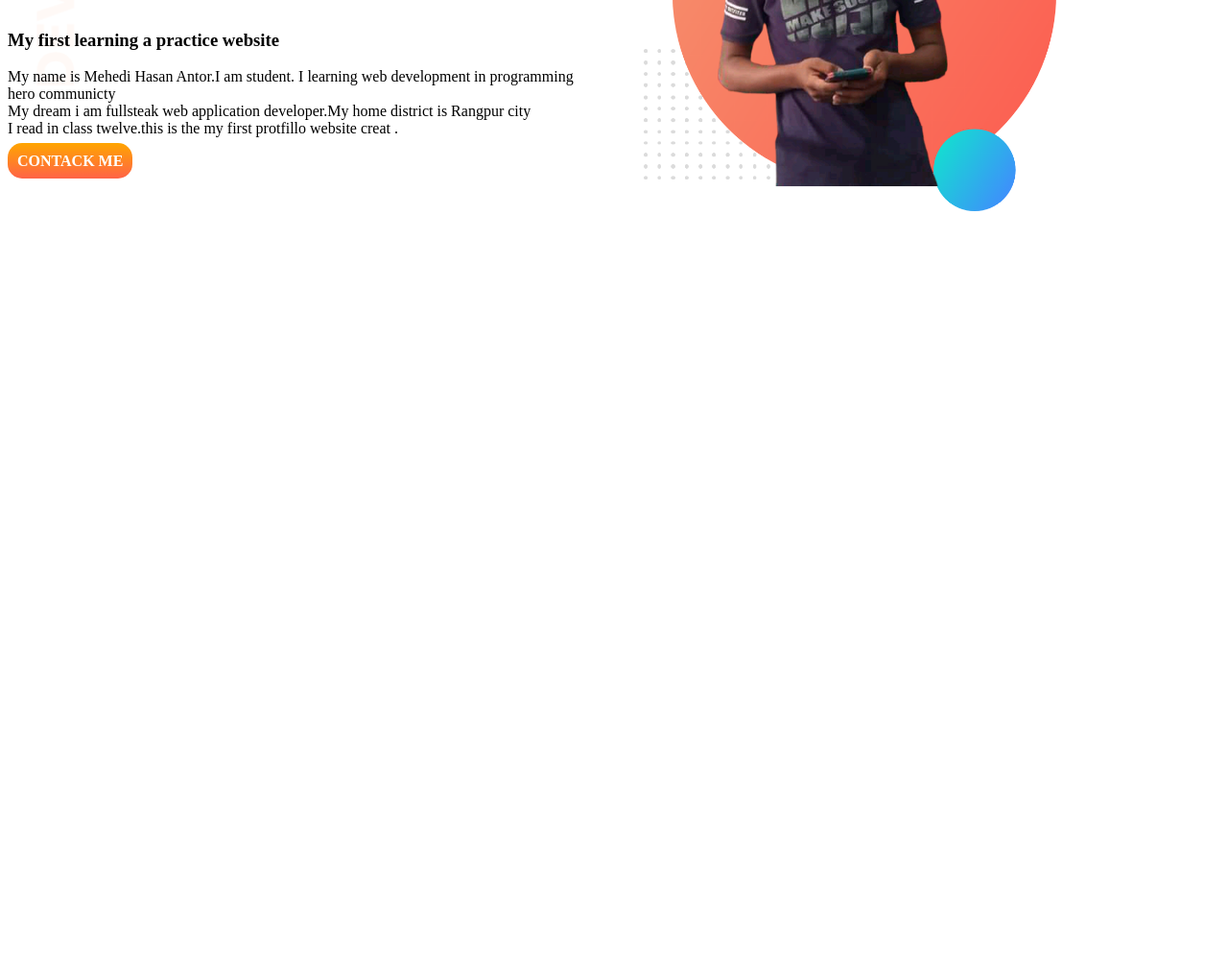
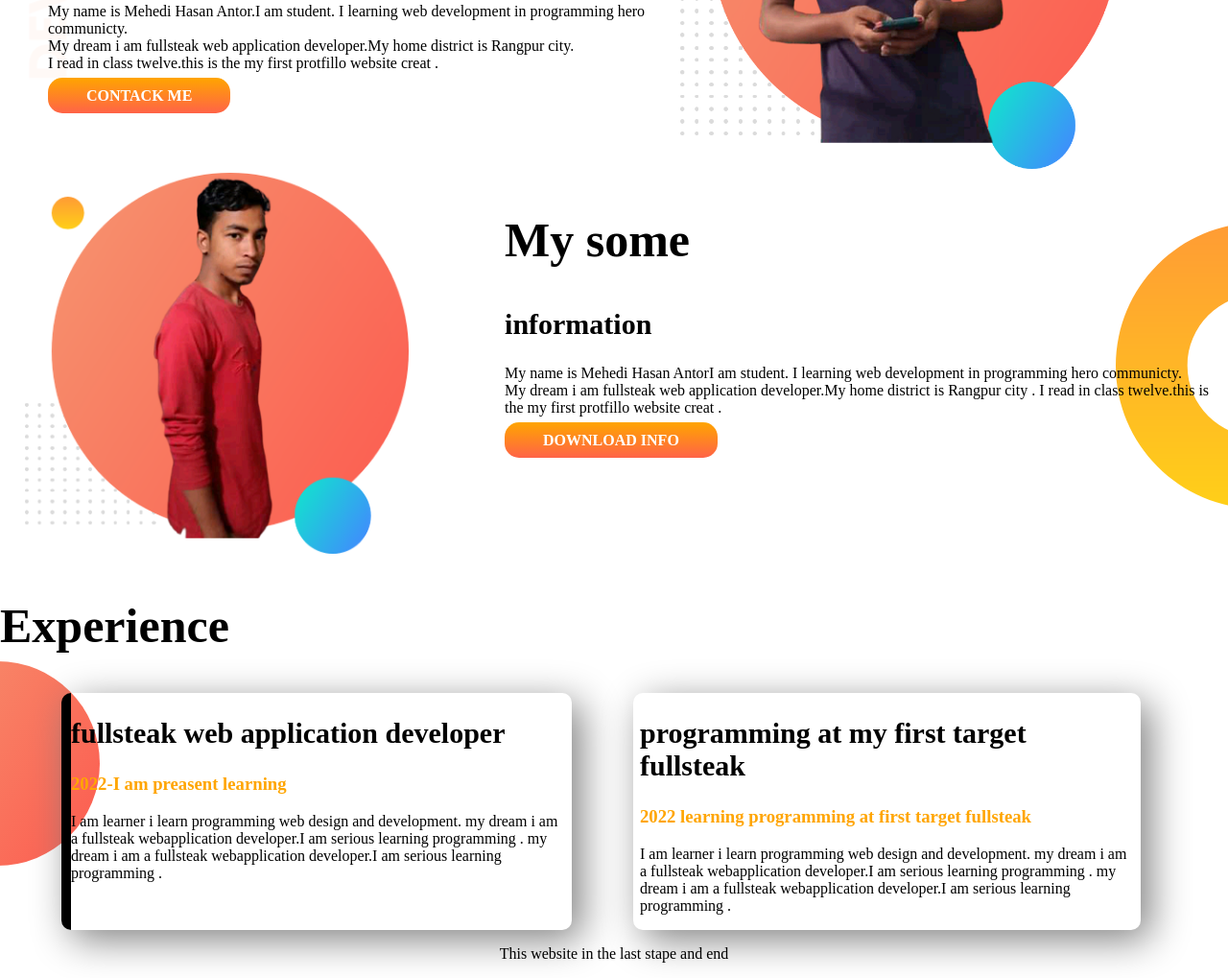
Before and after one commit to mehedihasana/developer-me, a plain HTML site: page index.html in a window 1280 px wide. Shown: the part 278-1297 px from the top of the page at 96% size. Before the commit the page ends 800 px from the top, so only its background shows below. Drawn offline with Linux system fonts and the light colour scheme; a web font is replaced by a local one.

Commit message:
completed project

```diff
--- a/index.html
+++ b/index.html
@@ -9,20 +9,19 @@
      <link rel="preconnect" href="https://fonts.gstatic.com" crossorigin />
      <link
           href="https://fonts.googleapis.com/css2?family=Dancing+Script:wght@400;500&family=Lobster&family=Oswald:wght@300;400;500&family=Qwitcher+Grypen:wght@700&family=Roboto+Condensed:ital,wght@0,300;0,400;0,700;1,300;1,400;1,700&family=Zen+Antique+Soft&display=swap"
-          rel="stylesheet"
-     />
-
+          rel="stylesheet"/>
+<body>
      <link rel="stylesheet" href="style.css" />
      </head>
 
-        <section class="top-banner">
-             <div>
-           <body>
+        <section class="top-banner flexibe-container">
+             <div class="amar-b">
+
           <h1 class="half-width">Welcome To</h1>
           <h1 ><span class="orange-color">My first </span> protfillo </h1>
           <h3>My first learning a practice website</h3>
-         <p>My name is Mehedi Hasan Antor.I am student. I learning web development in programming hero communicty<br>
-          My dream i am fullsteak web application developer.My home district is Rangpur city <br>
+         <p>My name is Mehedi Hasan Antor.I am student. I learning web development in programming hero communicty.<br>
+          My dream i am fullsteak web application developer.My home district is Rangpur city.<br>
           I read in class twelve.this is the my first protfillo website creat .</p>
            <a class="link-button" href="https://web.facebook.com/?_rdc=1&_rdr">CONTACK ME</a>
    </div>
@@ -31,6 +30,46 @@
 
      </div>
       </section>
+             <section>
+
+               <div class="my-info flexibe-container">
+          <div class="half-width">
+               <img src="images/hero.png">
+           </div>
+          <div>
+                <h1>My some</h1>
+                <h2>information</h2>
+                <p>My name is Mehedi Hasan AntorI am student. I learning web development in programming hero communicty.<br>
+                    My dream i am fullsteak web application developer.My home district is Rangpur city .
+                    I read in class twelve.this is the my first protfillo website creat .</p>
+               <a class="link-button" target="_blank"href="">DOWNLOAD INFO</a>
+
+       </div>
+               </div>
+          </section>
+          <section class="exprience-area">
+            <h1>Experience</h1>
+            <div id="full-steak-experience"class="flexibe-container">
+               <div class="experience-item">
+                    <h2>fullsteak web application developer</h2>
+                    <h3 class="orange-color">2022-I am preasent learning</h3>
+                    <p>I am learner i learn programming web design and development.
+                       my dream i am a fullsteak webapplication developer.I am serious learning programming .
+                      my dream i am a fullsteak webapplication developer.I am serious learning programming .</p>
+               </div>
+             <div id="web-dev-experience"class="experience-item">
+                  <h2>programming at my first target fullsteak</h2>
+                  <h3 class="orange-color">2022 learning programming at first target fullsteak</h3>
+                  <p>I am learner i learn programming web design and development.
+                      my dream i am a fullsteak webapplication developer.I am serious learning programming .
+                     my dream i am a fullsteak webapplication developer.I am serious learning programming .</p>
+             </div>
+
+            </div>
+          </section>
+             <footer>
+                  <p>This website in the last stape and end</p>
+          </footer>
 
      </body>
 </html>
--- a/style.css
+++ b/style.css
@@ -5,7 +5,7 @@ body {
   font-family: "Qwitcher Grypen", cursive;
   font-family: "Roboto Condensed", sans-serif;
   font-family: "Zen Antique Soft", serif;
-  margin:o;
+  margin:0;
 
 }
 h1 {
@@ -15,13 +15,14 @@ h1 {
 .orange-color{
             color:orange;
 }
-section{
+.flexibe-container{
     display:flex;
 
 }
 .half-width{
        width:50%;
-       padding:5%;
+       padding-left:2%;
+
 
 }
 .half-width img{
@@ -32,10 +33,53 @@ section{
           background-image: linear-gradient(orange,tomato);
            color:white;
            font-weight:700;
-           padding:10px;40px;
+           padding:10px 40px;
            border-radius:15px;
 }
 .top-banner{
           background-image:url(images/top-banner.png);
           background-repeat: no-repeat;
 }
+.amar-b{
+       margin-left:50px;
+}
+.my-info img{
+           width:80%;
+
+}
+.my-info{
+    display: flex;
+  background-image:url(images/dream-bg.png);
+  background-repeat: no-repeat;
+   background-position: right;
+}
+h2{
+  font-size:30px;
+}
+.exprience-area{
+             background-image: url(images/exp-bg.png);
+             background-repeat:no-repeat;
+             background-position:left;
+}
+.experience-item{
+
+              width:40%;
+              margin-left: 5%;
+              padding-right:10px;
+             box-shadow:10px 10px 40px gray;
+             border-radius:10px;
+             border-left: 10px solid;
+}
+#web-dev-experience{
+                  border-left:7px solid;
+                  border-image-slice: 1;
+                  border-image:linear-gradient(blue,cyan)
+}
+.full-steak-experience{
+                border-left:7px solid;
+                border-image-slice: 1;
+                border-image:linear-gradient(orange,cyan)
+}
+footer p{
+        text-align:center;
+}
```
